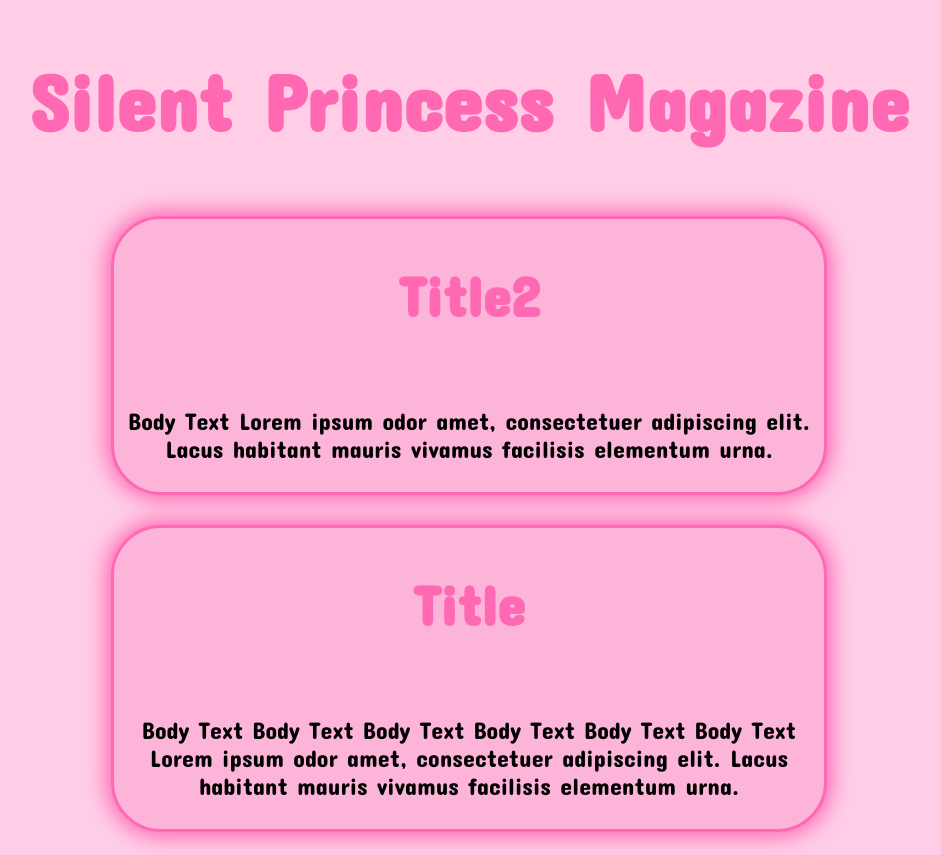
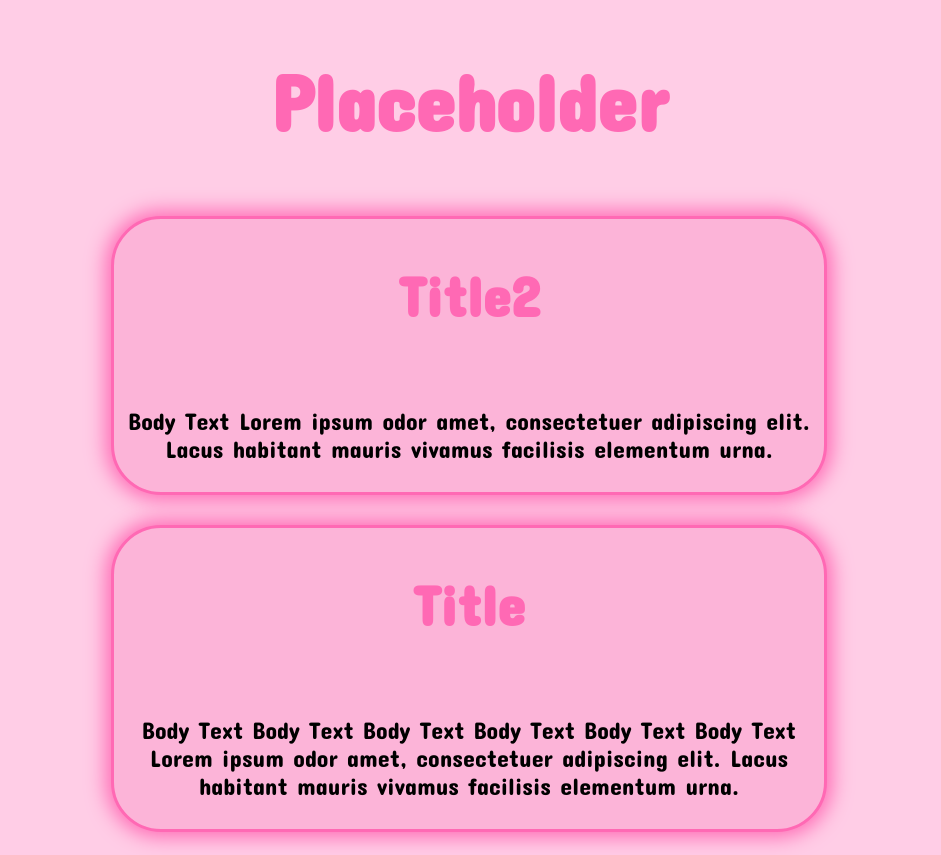
Before and after one commit to Invincible-Atlas/Website_Commission, a plain HTML site: page index.html in a window 1280 px wide. Shown: the whole page, without its empty margins (171-1112 px from the left). Drawn offline with Linux system fonts and the light colour scheme.

Commit message:
Update index.html

```diff
--- a/index.html
+++ b/index.html
@@ -3,13 +3,13 @@
 <head>
     <meta charset="UTF-8">
     <meta name="viewport" content="width=device-width, initial-scale=1.0">
-    <title>Silent Princess Magazine</title>
+    <title>Placeholder</title>
     <link rel="stylesheet" href="styles.css">
     <link href="https://fonts.googleapis.com/css2?family=Concert+One&display=swap" rel="stylesheet">
 
 </head>
 <body>
-    <h1 id="mainHeader">Silent Princess Magazine</h1>
+    <h1 id="mainHeader">Placeholder</h1>
     <div id="issueContainer">
 
     </div>
```
